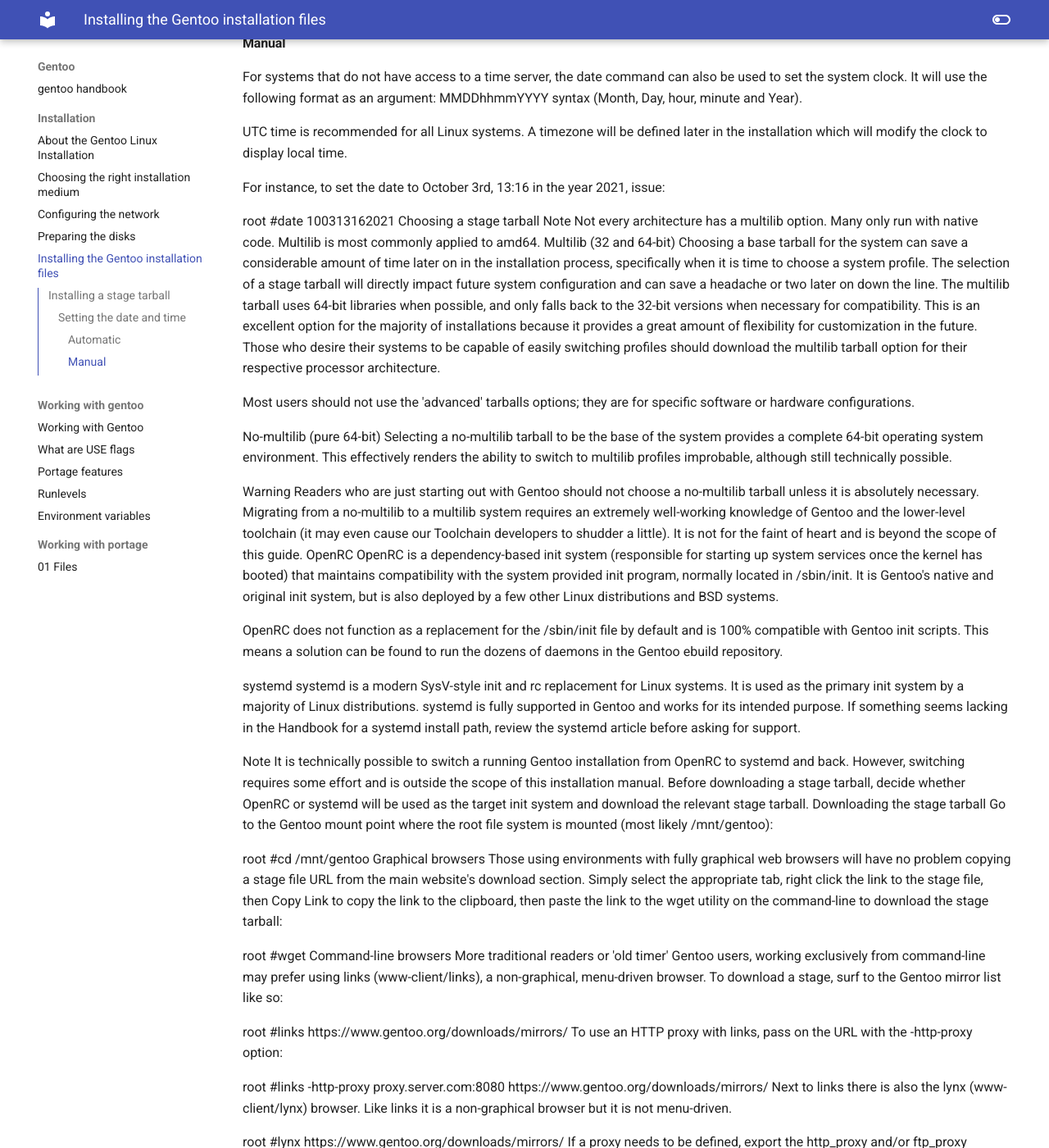
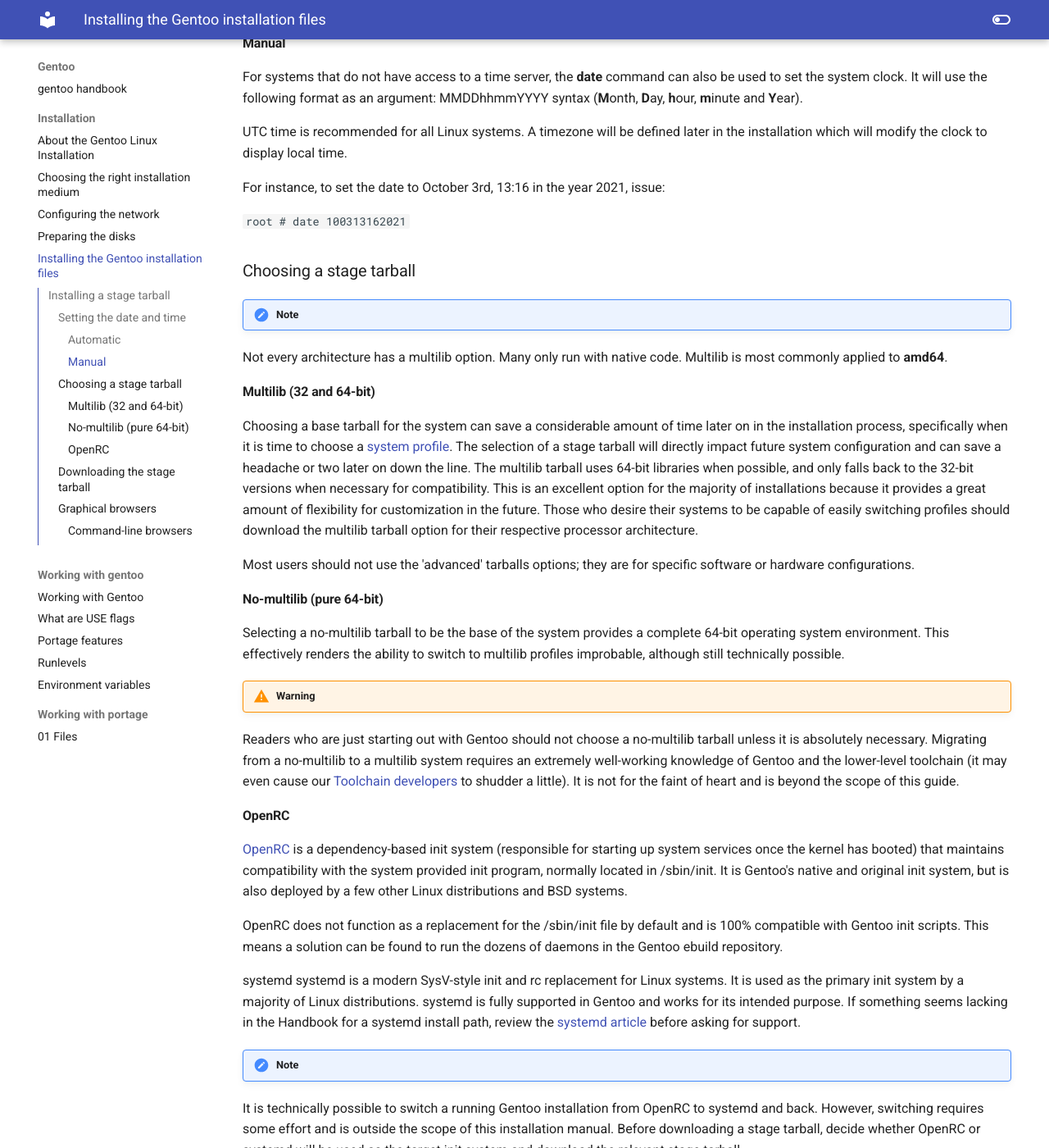
Before and after one commit to floviken/mkdocs, an MkDocs documentation site: the page built from docs/gentoo/installation/05-Installing the Gentoo installation files.md, in a window 1280 px wide and 1400 px high, scrolled down 1064 px. Shown: the whole window at 82% size. Built offline with MkDocs 1.6.1 and Material for MkDocs 9.7.7, drawn with Linux system fonts in a browser that asks for light colours; some of the changed text lies outside the part shown.

Commit message:
Update 05-Installing the Gentoo installation files.md

```diff
--- a/docs/gentoo/installation/05-Installing the Gentoo installation files.md
+++ b/docs/gentoo/installation/05-Installing the Gentoo installation files.md
@@ -31,45 +31,57 @@
 
 #### Manual
 
-For systems that do not have access to a time server, the date command can also be used to set the system clock. It will use the following format as an argument: MMDDhhmmYYYY syntax (Month, Day, hour, minute and Year).
+For systems that do not have access to a time server, the **date** command can also be used to set the system clock. It will use the following format as an argument: MMDDhhmmYYYY syntax (**M**onth, **D**ay, **h**our, **m**inute and **Y**ear).
 
 UTC time is recommended for all Linux systems. A timezone will be defined later in the installation which will modify the clock to display local time.
 
 For instance, to set the date to October 3rd, 13:16 in the year 2021, issue:
 
-root #date 100313162021
-Choosing a stage tarball
- Note
-Not every architecture has a multilib option. Many only run with native code. Multilib is most commonly applied to amd64.
-Multilib (32 and 64-bit)
-Choosing a base tarball for the system can save a considerable amount of time later on in the installation process, specifically when it is time to choose a system profile. The selection of a stage tarball will directly impact future system configuration and can save a headache or two later on down the line. The multilib tarball uses 64-bit libraries when possible, and only falls back to the 32-bit versions when necessary for compatibility. This is an excellent option for the majority of installations because it provides a great amount of flexibility for customization in the future. Those who desire their systems to be capable of easily switching profiles should download the multilib tarball option for their respective processor architecture.
+`root # date 100313162021`
+
+### Choosing a stage tarball
+
+!!! Note
+Not every architecture has a multilib option. Many only run with native code. Multilib is most commonly applied to **amd64**.
+
+#### Multilib (32 and 64-bit)
+
+Choosing a base tarball for the system can save a considerable amount of time later on in the installation process, specifically when it is time to choose a [system profile](https://wiki.gentoo.org/wiki/Handbook:AMD64/Installation/Base#Choosing_the_right_profile). The selection of a stage tarball will directly impact future system configuration and can save a headache or two later on down the line. The multilib tarball uses 64-bit libraries when possible, and only falls back to the 32-bit versions when necessary for compatibility. This is an excellent option for the majority of installations because it provides a great amount of flexibility for customization in the future. Those who desire their systems to be capable of easily switching profiles should download the multilib tarball option for their respective processor architecture.
 
 Most users should not use the 'advanced' tarballs options; they are for specific software or hardware configurations.
 
-No-multilib (pure 64-bit)
+#### No-multilib (pure 64-bit)
+
 Selecting a no-multilib tarball to be the base of the system provides a complete 64-bit operating system environment. This effectively renders the ability to switch to multilib profiles improbable, although still technically possible.
 
- Warning
-Readers who are just starting out with Gentoo should not choose a no-multilib tarball unless it is absolutely necessary. Migrating from a no-multilib to a multilib system requires an extremely well-working knowledge of Gentoo and the lower-level toolchain (it may even cause our Toolchain developers to shudder a little). It is not for the faint of heart and is beyond the scope of this guide.
-OpenRC
-OpenRC is a dependency-based init system (responsible for starting up system services once the kernel has booted) that maintains compatibility with the system provided init program, normally located in /sbin/init. It is Gentoo's native and original init system, but is also deployed by a few other Linux distributions and BSD systems.
+!!! Warning
+Readers who are just starting out with Gentoo should not choose a no-multilib tarball unless it is absolutely necessary. Migrating from a no-multilib to a multilib system requires an extremely well-working knowledge of Gentoo and the lower-level toolchain (it may even cause our [Toolchain developers](https://wiki.gentoo.org/wiki/Project:Toolchain) to shudder a little). It is not for the faint of heart and is beyond the scope of this guide.
+
+#### OpenRC
+
+[OpenRC](https://wiki.gentoo.org/wiki/OpenRC) is a dependency-based init system (responsible for starting up system services once the kernel has booted) that maintains compatibility with the system provided init program, normally located in /sbin/init. It is Gentoo's native and original init system, but is also deployed by a few other Linux distributions and BSD systems.
 
 OpenRC does not function as a replacement for the /sbin/init file by default and is 100% compatible with Gentoo init scripts. This means a solution can be found to run the dozens of daemons in the Gentoo ebuild repository.
 
 systemd
-systemd is a modern SysV-style init and rc replacement for Linux systems. It is used as the primary init system by a majority of Linux distributions. systemd is fully supported in Gentoo and works for its intended purpose. If something seems lacking in the Handbook for a systemd install path, review the systemd article before asking for support.
+systemd is a modern SysV-style init and rc replacement for Linux systems. It is used as the primary init system by a majority of Linux distributions. systemd is fully supported in Gentoo and works for its intended purpose. If something seems lacking in the Handbook for a systemd install path, review the [systemd article](https://wiki.gentoo.org/wiki/Systemd) before asking for support.
 
- Note
+!!! Note
 It is technically possible to switch a running Gentoo installation from OpenRC to systemd and back. However, switching requires some effort and is outside the scope of this installation manual. Before downloading a stage tarball, decide whether OpenRC or systemd will be used as the target init system and download the relevant stage tarball.
-Downloading the stage tarball
+
+### Downloading the stage tarball
+
 Go to the Gentoo mount point where the root file system is mounted (most likely /mnt/gentoo):
 
-root #cd /mnt/gentoo
-Graphical browsers
-Those using environments with fully graphical web browsers will have no problem copying a stage file URL from the main website's download section. Simply select the appropriate tab, right click the link to the stage file, then Copy Link to copy the link to the clipboard, then paste the link to the wget utility on the command-line to download the stage tarball:
+`root # cd /mnt/gentoo`
 
-root #wget <PASTED_STAGE_URL>
-Command-line browsers
+### Graphical browsers
+
+Those using environments with fully graphical web browsers will have no problem copying a stage file URL from the main website's [download section](https://www.gentoo.org/downloads/#other-arches). Simply select the appropriate tab, right click the link to the stage file, then Copy Link to copy the link to the clipboard, then paste the link to the wget utility on the command-line to download the stage tarball:
+
+`root # wget <PASTED_STAGE_URL>`
+
+#### Command-line browsers
 More traditional readers or 'old timer' Gentoo users, working exclusively from command-line may prefer using links (www-client/links), a non-graphical, menu-driven browser. To download a stage, surf to the Gentoo mirror list like so:
 
 root #links https://www.gentoo.org/downloads/mirrors/
```
